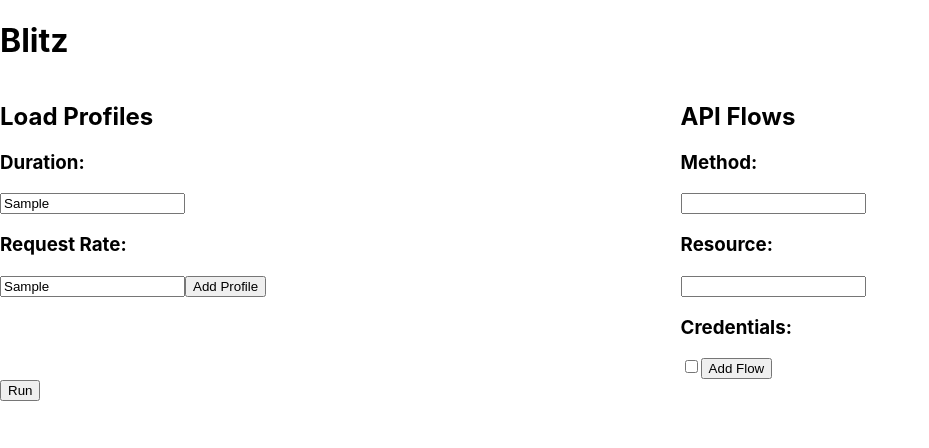
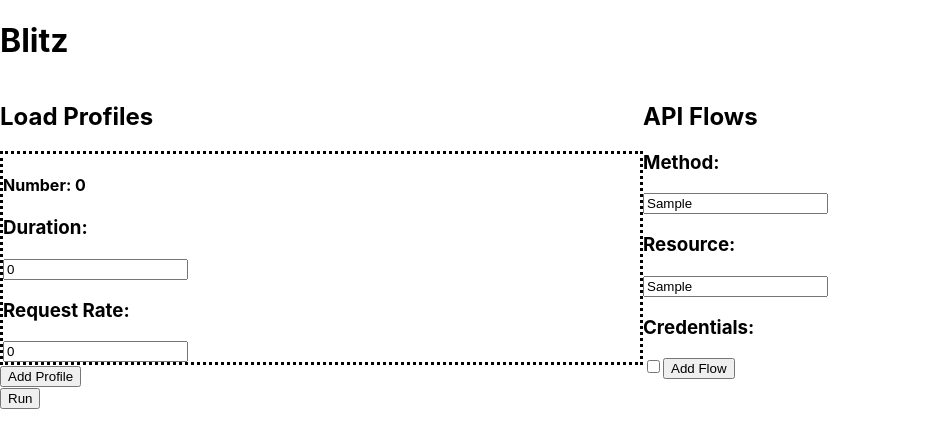
Before and after one commit to AdarshPala/blitz, a React (Create React App) app in the folder client/: page / in a window 1280 px wide. Both pictures are taken after typing "Sample", "Sample" into the empty fields and a click on the button "Add Profile". Shown: the top 448 px of the page, without its empty margins (0-929 px from the left). Built offline with nearby package versions, Linux system fonts and the light colour scheme.

Commit message:
Implement basic LoadProfile functionality

```diff
--- a/client/src/components/ConfigPage.tsx
+++ b/client/src/components/ConfigPage.tsx
@@ -2,9 +2,9 @@ import { useState } from 'react';
 import qs from 'qs';
 import superagent, { Response } from 'superagent';
 import { ChartData, Line } from 'react-chartjs-2';
-import { TestConfig, BlitzResponseBody } from '../types';
+import { TestConfig, BlitzResponseBody, LoadProfile } from '../types';
 import { FORMAT, COLOURS } from '../ChartFormat';
-import LoadProfileInput from './LoadProfileInput';
+import LoadProfileList from './LoadProfileList';
 import ApiFlowInput from './ApiFlowInput';
 import './ConfigPage.css';
 
@@ -46,8 +46,19 @@ function ConfigPage() {
   const data123 : ChartData<Chart.ChartData> = {};
   const [ perfTestState, setPerfState ] = useState(NOT_STARTED);
   const [ initdata, setInitData ] = useState(data123);
+  const [ loadProfiles, setLoadProfiles ] = useState<LoadProfile[]>([]);
+
+  const addProfile = () => {
+    const newLoadProfile: LoadProfile = {
+      duration: 0,
+      requestRate: 0,
+    };
+    setLoadProfiles(currLoadProfiles => [...currLoadProfiles, newLoadProfile ]);
+  };
 
   const startPerfTest = () => {
+    // console.log('loadProfiles', loadProfiles)
+    // return;
     setPerfState(PENDING);
     superagent.get(`http://localhost:3003/?${qs.stringify(config)}`)
       .timeout({
@@ -101,8 +112,8 @@ function ConfigPage() {
       <div className='config-col'>
         <div>
           <h2>Load Profiles</h2>
-          <LoadProfileInput />
-          <button>Add Profile</button>
+          <LoadProfileList setLoadProfiles={setLoadProfiles} loadProfiles={loadProfiles} />
+          <button onClick={addProfile}>Add Profile</button>
         </div>
         <div>
           <h2>API Flows</h2>
--- /dev/null
+++ b/client/src/components/LoadProfileInput.css
@@ -0,0 +1,3 @@
+.load-profile-input {
+  border-style: dotted;
+}
--- a/client/src/components/LoadProfileInput.tsx
+++ b/client/src/components/LoadProfileInput.tsx
@@ -1,11 +1,42 @@
-function LoadProfileInput() {
+import { LoadProfile } from '../types';
+import './LoadProfileInput.css';
+
+interface Props {
+  setLoadProfiles: React.Dispatch<React.SetStateAction<LoadProfile[]>>;
+  idx: number,
+  loadProfile: LoadProfile;
+};
+
+function LoadProfileInput({ setLoadProfiles, idx, loadProfile }: Props) {
+  const changeLoadProfile = (field: string) =>
+    (event: React.ChangeEvent<HTMLInputElement>) => {
+      const input = event.target.value;
+      if (!input || isNaN(+input)) {
+        return;
+      }
+
+      setLoadProfiles(((currLoadProfiles) =>
+        currLoadProfiles.map((profile, profileIdx) => {
+          if (profileIdx === idx) {
+            return {
+              duration: field === 'duration' ? +input : profile.duration,
+              requestRate: field === 'requestRate' ? +input : profile.requestRate,
+            };
+          } else {
+            return profile;
+          }
+        })
+      ));
+    };
+
   return (
-    <>
+    <div className="load-profile-input">
+      <h4>Number: {idx}</h4>
       <h3>Duration:</h3>
-      <input type="text" />
+      <input type="text" defaultValue={loadProfile.duration} onChange={changeLoadProfile('duration')} />
       <h3>Request Rate:</h3>
-      <input type="text" />
-    </>
+      <input type="text" defaultValue={loadProfile.requestRate} onChange={changeLoadProfile('requestRate')} />
+    </div>
   );
 }
 
--- /dev/null
+++ b/client/src/components/LoadProfileList.tsx
@@ -0,0 +1,28 @@
+import { LoadProfile } from '../types';
+import { getLoadProfileKey } from '../getKeys';
+import LoadProfileInput from './LoadProfileInput';
+
+interface Props {
+  setLoadProfiles: React.Dispatch<React.SetStateAction<LoadProfile[]>>;
+  loadProfiles: LoadProfile[];
+};
+
+function LoadProfileList({ setLoadProfiles, loadProfiles }: Props) {
+  return (
+    <>
+      {
+        loadProfiles.map(
+          (loadProfile, idx) =>
+            <LoadProfileInput
+              setLoadProfiles={setLoadProfiles}
+              loadProfile={loadProfile}
+              key={getLoadProfileKey(idx)}
+              idx={idx}
+            />
+        )
+      }
+    </>
+  );
+}
+
+export default LoadProfileList;
--- /dev/null
+++ b/client/src/getKeys.ts
@@ -0,0 +1 @@
+export const getLoadProfileKey = (idx: number) => `loadprofile${idx}`;
```
